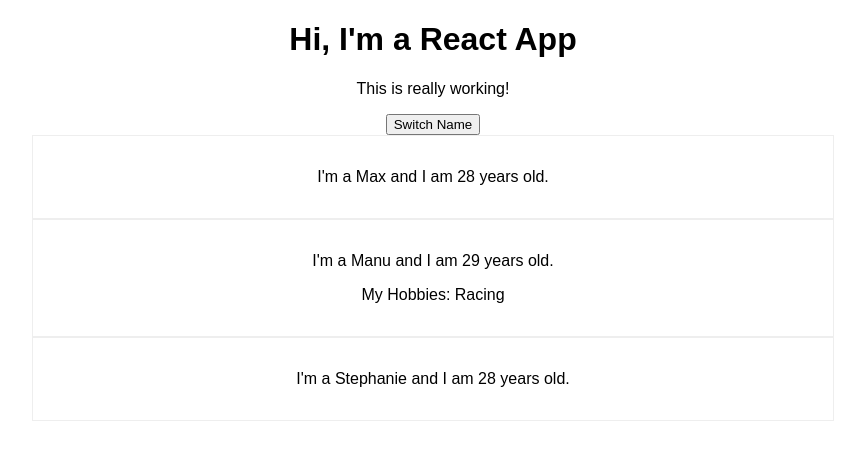
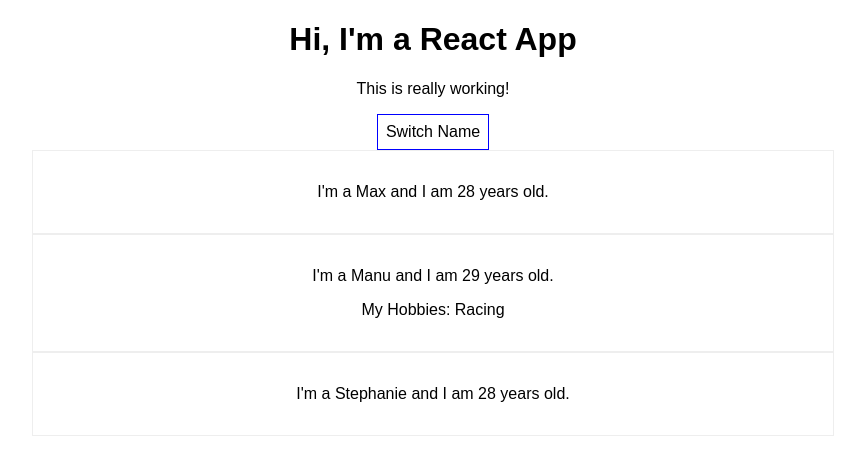
Before and after one commit to helloanh/React-The-Complete-Guide, a React (Create React App) app in the folder react-complete-guide/: page / in a window 1280 px wide. Shown: the top 460 px of the page, without its empty margins (207-1072 px from the left). Built offline with nearby package versions, Linux system fonts and the light colour scheme.

Commit message:
inline style for custom scope

```diff
--- a/react-complete-guide/src/App.js
+++ b/react-complete-guide/src/App.js
@@ -2,6 +2,7 @@
 // allows us to manage states in functional component
 import React, { useState } from 'react';
 import './App.css';
+
 import Person from './Person/Person';
 
 
@@ -20,6 +21,13 @@ const app = (props) => {
       { name: 'Stephanie', age: 26 }
     ]
   });
+
+  const myStyle = {
+      backgroundColor: 'white',
+      font: 'inherit',
+      border: '1px solid blue',
+      padding: '8px'
+    };
 
   const [otherState, setOtherState] = useState('some other value');
 
@@ -45,7 +53,7 @@ const app = (props) => {
     <div className="App">
       <h1>Hi, I'm a React App </h1>
       <p> This is really working! </p>
-      <button onClick={switchNameHandler}> Switch Name</button>
+      <button onClick={switchNameHandler} style={myStyle}> Switch Name</button>
       <Person name={personsState.persons[0].name} age={personsState.persons[0].age} ></Person>
       <Person name={personsState.persons[1].name} age={personsState.persons[1].age} > My Hobbies: Racing</Person>
       <Person name={personsState.persons[2].name} age={personsState.persons[0].age} />
```
Also changed, not shown: react-complete-guide/src/App.css (line endings or trailing spaces).
